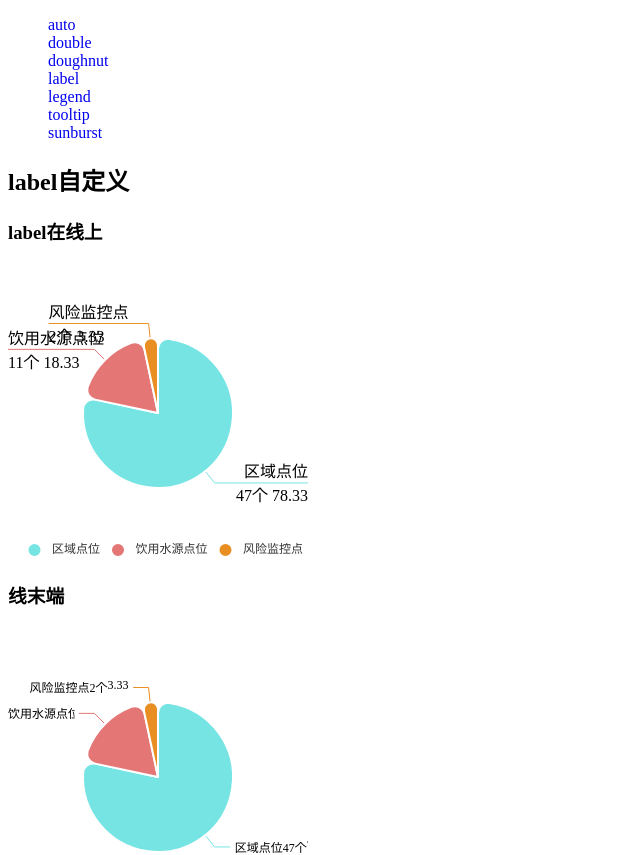
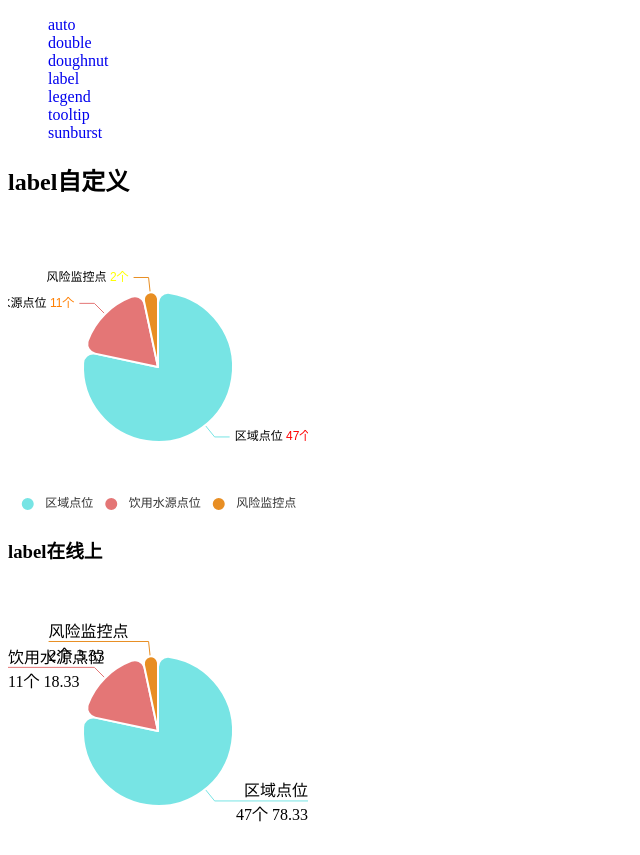
Before and after one commit to hejuxin/echartspie, a React (Create React App) app: page /label in a window 1280 px wide. Shown: the top 855 px of the page, without its empty margins (0-640 px from the left). Built offline with nearby package versions, Linux system fonts and the light colour scheme.

Commit message:
feat: 修改demo

```diff
--- a/src/demo/labelDemo1.jsx
+++ b/src/demo/labelDemo1.jsx
@@ -1,12 +1,20 @@
 import React from 'react';
 import { defaultData } from '../mock';
-import * as defaultOption from '../components/defaultOption';
 import Pie from '../components';
+
+const color = [
+  '#FF0000',
+  '#FF7F00',
+  '#FFFF00',
+  '#00FF00',
+  '#00FFFF',
+  '#0000FF',
+  '#8B00FF'
+]
 
 const LabelDemo1 = () => {
   const dataSource = defaultData.map((item, index) => {
     const colorIndex = index % defaultData.length;
-    const color = defaultOption.color;
     return {
       ...item,
       label: {
@@ -14,6 +22,8 @@ const LabelDemo1 = () => {
       },
     };
   });
+
+  console.log(dataSource, 'dataSource')
   return (
     <div style={{ width: 300, height: 300 }}>
       <Pie
--- a/src/pages/label.jsx
+++ b/src/pages/label.jsx
@@ -5,7 +5,7 @@ export default function App() {
   return (
     <React.Fragment>
       <h2>label自定义</h2>
-      {/* <LabelDemo1 /> */}
+      <LabelDemo1 />
       <LabelDemo2 />
       <LabelDemo3 />
       <LabelDemo4 />
```
